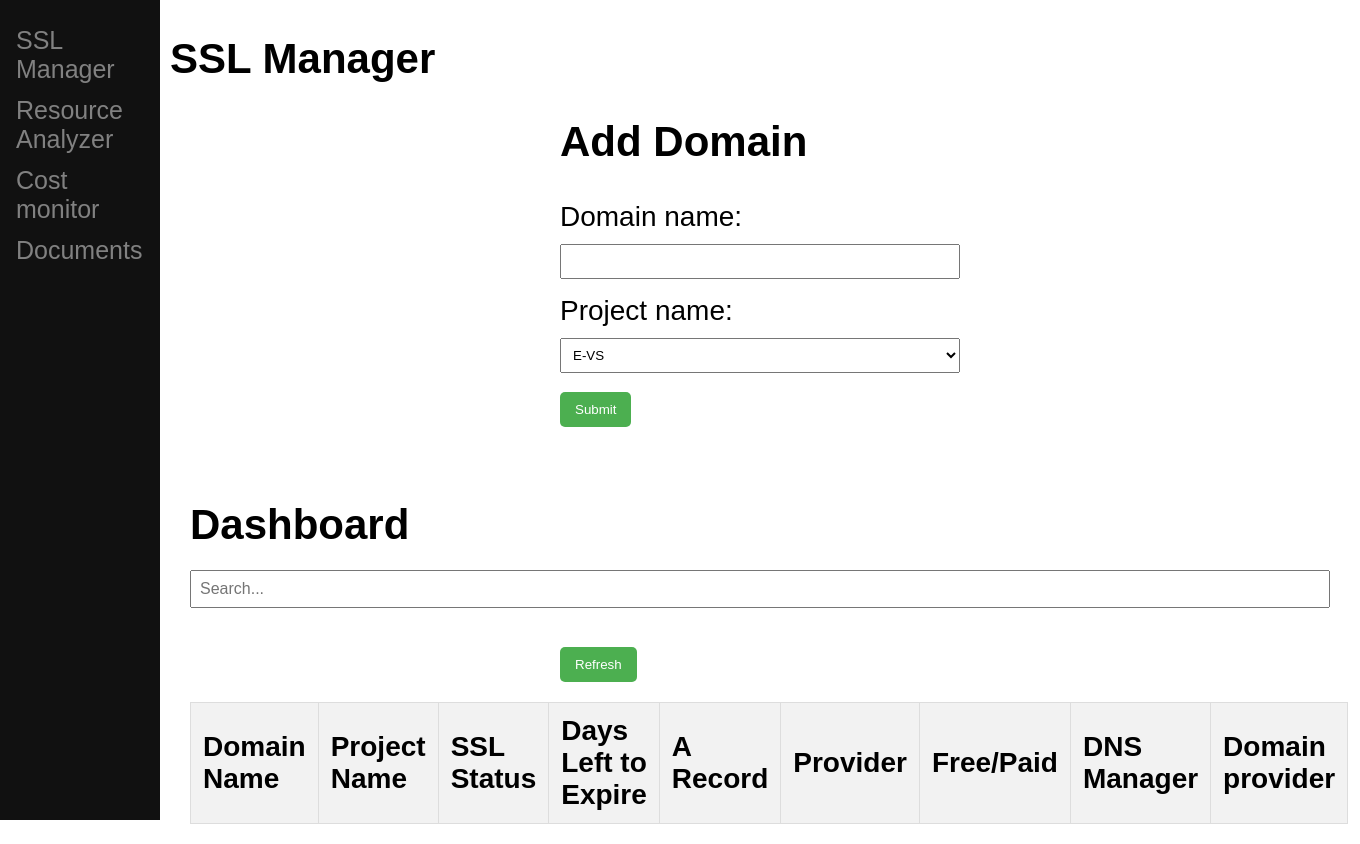
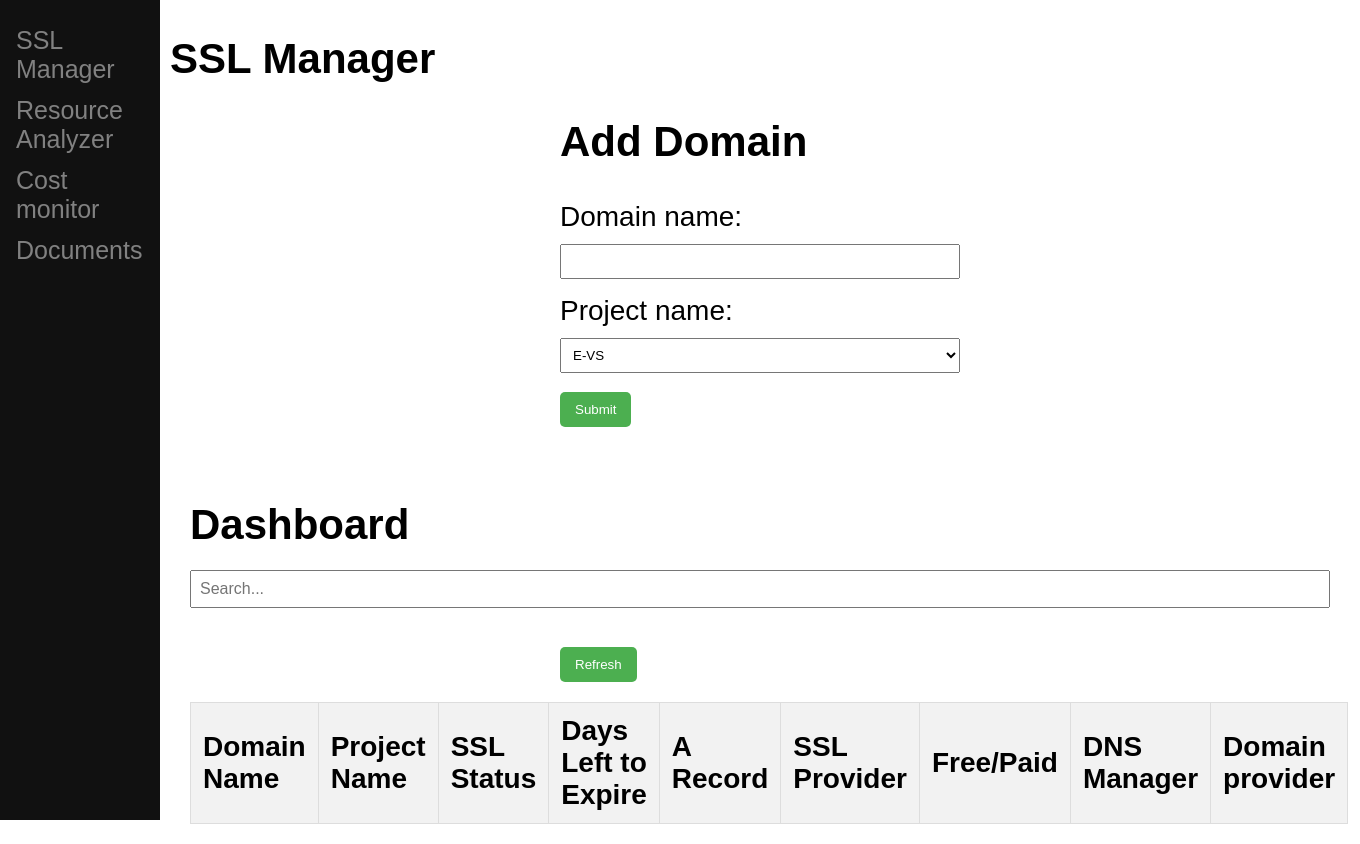
Before and after one commit to pingmeyes/ssLopS, a PHP site: page / in a window 1360 px wide. Run offline with PHP 8.4, Linux system fonts and the light colour scheme; data that the repository does not hold is empty.

Commit message:
sslprovider

```diff
--- a/index.php
+++ b/index.php
@@ -176,7 +176,7 @@ body {
           <th>SSL Status</th>
           <th>Days Left to Expire</th>
           <th>A Record</th>
-          <th>Provider</th>
+          <th>SSL Provider</th>
           <th>Free/Paid</th>
           <th>DNS Manager</th>
           <th>Domain provider</th>
```
